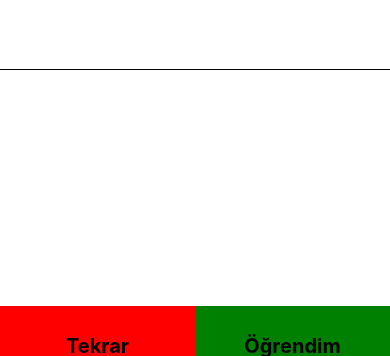
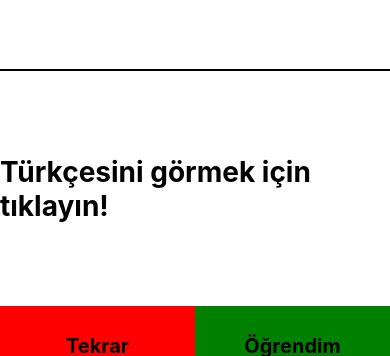
Before and after one commit to SeferMirza/Engool, a React Native app in the folder Engool.UI/: screen /Word in a window 390 px wide. Shown: the part 459-815 px from the top of the page. Built offline with nearby package versions, Linux system fonts and the light colour scheme; no server answers.

Commit message:
make visible translated content

```diff
--- a/Engool.UI/App.tsx
+++ b/Engool.UI/App.tsx
@@ -1,8 +1,8 @@
 import React from 'react';
-import AuthenticationContainer from './src/screens/authentication/AuthenticationContainer';
+import Container from './src/screens/Container';
 
 function App(): JSX.Element {
-  return <AuthenticationContainer />;
+  return <Container />;
 }
 
 export default App;
--- a/Engool.UI/src/screens/SentenceScreen.tsx
+++ b/Engool.UI/src/screens/SentenceScreen.tsx
@@ -31,6 +31,10 @@ function SentenceScreen({navigation}: any): JSX.Element {
       trSentence: '',
     },
   });
+  const [isHidden, setIsHidden] = useState(true);
+  const [translationContent, setTranslationContent] = useState(
+    'Türkçesini görmek için tıklayın!',
+  );
 
   const sentence = async () => {
     try {
@@ -49,14 +53,17 @@ function SentenceScreen({navigation}: any): JSX.Element {
   };
 
   useEffect(() => {
+    setIsHidden(true);
     sentence();
   }, []);
 
   function Again() {
+    setIsHidden(true);
     sentence();
   }
 
   function Next() {
+    setIsHidden(true);
     sentence();
   }
 
@@ -80,9 +87,20 @@ function SentenceScreen({navigation}: any): JSX.Element {
           </View>
           <View style={layoutStyles.translationMeaningContent}>
             <View style={styles.trSentence}>
-              <Text style={layoutStyles.translationMeaningContentText}>
-                {data.trSection.trSentence}
-              </Text>
+              <TouchableOpacity
+                style={{}}
+                onPressOut={() => {
+                  setIsHidden(!isHidden);
+                  setTranslationContent(
+                    isHidden
+                      ? 'Türkçesini görmek için tıklayın!'
+                      : data.trSection.trSentence,
+                  );
+                }}>
+                <Text style={layoutStyles.translationMeaningContentText}>
+                  {translationContent}
+                </Text>
+              </TouchableOpacity>
             </View>
           </View>
           <View style={styles.bottomButtoms}>
@@ -105,6 +123,9 @@ const styles = StyleSheet.create({
     flex: 6,
     justifyContent: 'center',
     alignItems: 'center',
+  },
+  hidden: {
+    color: '#FFFFFF',
   },
   engSentence: {},
   engSentenceText: {
--- a/Engool.UI/src/screens/WordScreen.tsx
+++ b/Engool.UI/src/screens/WordScreen.tsx
@@ -22,7 +22,6 @@ import {Word} from '../types';
 function WordScreen({navigation}: any): JSX.Element {
   const [isLoading, setLoading] = useState(true);
   const [noConnection, setNoConnection] = useState(false);
-
   const [data, setData] = useState<Word>({
     id: '',
     engSection: {
@@ -38,6 +37,12 @@ function WordScreen({navigation}: any): JSX.Element {
       okayButtonText: 'Öğrendim',
     },
   });
+  const [isHidden, setIsHidden] = useState(true);
+  const [translationWordContent, setTranslationWordContent] = useState(
+    'Türkçesini görmek için tıklayın!',
+  );
+  const [translationSentenceContent, setTranslationSentenceContent] =
+    useState('');
 
   const word = async () => {
     try {
@@ -91,16 +96,30 @@ function WordScreen({navigation}: any): JSX.Element {
             </View>
           </View>
           <View style={layoutStyles.translationMeaningContent}>
+            <TouchableOpacity
+              style={layoutStyles.translationMeaningContent}
+              onPressOut={() => {
+                setIsHidden(!isHidden);
+                setTranslationWordContent(
+                  isHidden
+                    ? 'Türkçesini görmek için tıklayın!'
+                    : data.trSection.trWordText,
+                );
+                setTranslationSentenceContent(
+                  isHidden ? '' : data.trSection.trSentenceText,
+                );
+              }}>
               <View style={styles.trWord}>
                 <Text style={layoutStyles.translationMeaningContentText}>
-                {data.trSection.trWordText}
+                  {translationWordContent}
                 </Text>
               </View>
               <View style={styles.trSentence}>
                 <Text style={styles.trSentenceText}>
-                {data.trSection.trSentenceText}
+                  {translationSentenceContent}
                 </Text>
               </View>
+            </TouchableOpacity>
           </View>
           <View style={styles.bottomButtoms}>
             <TouchableOpacity style={styles.againButton} onPressOut={Again}>
--- a/Engool.UI/src/styles/layout.js
+++ b/Engool.UI/src/styles/layout.js
@@ -32,5 +32,6 @@ module.exports = StyleSheet.create({
   translationMeaningContentText: {
     fontSize: 28,
     fontWeight: 'bold',
+    flexShrink: 1,
   },
 });
```
Also changed, not shown: Engool.UI/src/screens/Container.tsx (renamed from Engool.UI/src/screens/authentication/AuthenticationContainer.tsx, +5 -5 lines). Lines whose indentation alone changed are shown as unchanged.
